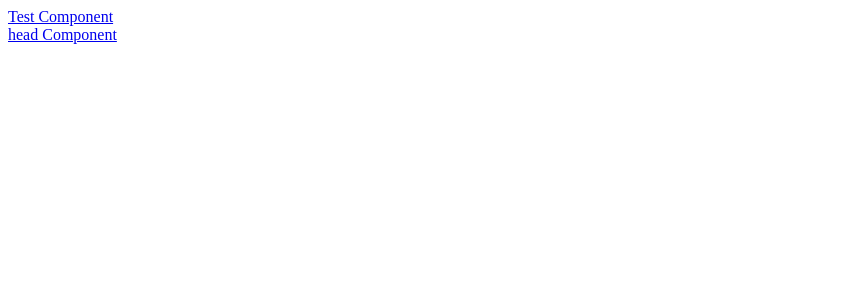
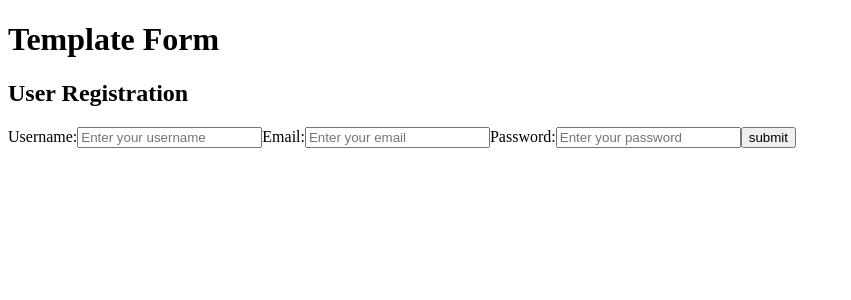
Before and after one commit to ajmalroshan1101/Learning-Angular, an Angular app: page / in a window 1280 px wide. Shown: the top 300 px of the page, without its empty margins (0-851 px from the left). Built offline with nearby package versions, Linux system fonts and the light colour scheme.

Commit message:
ReactiveForm has Created

```diff
--- /dev/null
+++ b/src/app/Common/ReactiveForm/reactiveform.component.html
@@ -0,0 +1,40 @@
+<h1>reactive form</h1>
+
+<form [formGroup]="FMbuilder"
+  (ngSubmit)="submitForm()"
+>
+  <h2>User Registration</h2>
+
+  <label for="username">Username:</label>
+  <input
+    type="text"
+    id="username"
+    name="username"
+    placeholder="Enter your username"
+
+    formControlName="username"
+  />
+
+  <label for="email">Email:</label>
+  <input
+    type="email"
+    id="email"
+    name="email"
+    placeholder="Enter your email"
+
+    formControlName="email"
+  />
+
+  <label for="password">Password:</label>
+  <input
+    type="password"
+    id="password"
+    name="password"
+    placeholder="Enter your password"
+
+    formControlName="password"
+  />
+
+  <button type="submit" value="submit">Register</button>
+
+</form>
--- /dev/null
+++ b/src/app/Common/ReactiveForm/reactiveform.component.ts
@@ -0,0 +1,29 @@
+import { Component,OnInit } from "@angular/core";
+import { FormBuilder, FormControl, FormGroup, Validators } from "@angular/forms";
+
+@Component({
+    selector:'app-reactiveform',
+    templateUrl:'./reactiveform.component.html'
+
+})
+
+export class ReactiveFormComponent implements OnInit{
+
+FMbuilder!:FormGroup
+
+ngOnInit(): void {
+
+    this.FMbuilder = new FormGroup({
+        username: new FormControl(null,[Validators.required]),
+        email: new FormControl(null,[Validators.required,Validators.email]),
+        password: new FormControl(null,[Validators.required])
+    })
+}
+submitForm(){
+    console.log(this.FMbuilder);
+    console.log("click");
+
+
+}
+
+}
--- /dev/null
+++ b/src/app/Common/TemplateForm/templateform.component.html
@@ -0,0 +1,36 @@
+<h1>Template Form</h1>
+
+<form (ngSubmit)="OnSubmitForm()"  #registretion="ngForm">
+  <h2>User Registration</h2>
+
+  <label for="username">Username:</label>
+  <input
+    type="text"
+    id="username"
+    name="username"
+    placeholder="Enter your username"
+    required
+
+  />
+
+  <label for="email">Email:</label>
+  <input
+    type="email"
+    id="email"
+    name="email"
+    placeholder="Enter your email"
+
+  />
+
+  <label for="password">Password:</label>
+  <input
+    type="password"
+    id="password"
+    name="password"
+    placeholder="Enter your password"
+    required
+
+  />
+
+  <input type="submit" name="" id="" value="submit">
+</form>
--- /dev/null
+++ b/src/app/Common/TemplateForm/templateform.component.ts
@@ -0,0 +1,19 @@
+import { Component, ViewChild } from "@angular/core";
+import { NgForm } from "@angular/forms";
+
+@Component({
+    selector:'app-templateform',
+    templateUrl:'./templateform.component.html'
+})
+
+export class TemplateComponentone{
+
+    @ViewChild('registretion') from!:NgForm;
+
+    OnSubmitForm(){
+
+        console.log(this.from);
+
+    }
+
+}
--- a/src/app/Guards/custom.guard.ts
+++ b/src/app/Guards/custom.guard.ts
@@ -1,36 +1,36 @@
-// import { Injectable, inject } from '@angular/core';
-// import { ActivatedRouteSnapshot, CanActivateFn, RouterStateSnapshot, UrlTree ,createUrlTreeFromSnapshot} from '@angular/router';
-// import { CustomServive } from '../service/custom.service';
-// import { Observable } from 'rxjs';
+import { Injectable, inject } from '@angular/core';
+import { ActivatedRouteSnapshot, CanActivateFn, RouterStateSnapshot, UrlTree ,createUrlTreeFromSnapshot} from '@angular/router';
+import { CustomServive } from '../service/custom.service';
+import { Observable } from 'rxjs';
 
-import { inject } from "@angular/core"
-import { Router } from "@angular/router"
+/*import { inject } from "@angular/core"
+import { Router } from "@angular/router"*///for another methoad below
 
-// export const CustomGuard: CanActivateFn = (
-//     route: ActivatedRouteSnapshot,
-//     state: RouterStateSnapshot
-//   ): boolean | UrlTree | Promise<boolean | UrlTree> | Observable<boolean | UrlTree> => {
-//     // Implement your access control logic here
-//     const allowAccess = true; // Replace with your actual condition
+export const CustomGuard: CanActivateFn = (
+    route: ActivatedRouteSnapshot,
+    state: RouterStateSnapshot
+  ): boolean | UrlTree | Promise<boolean | UrlTree> | Observable<boolean | UrlTree> => {
+    // Implement your access control logic here
+    const allowAccess = true; // Replace with your actual condition
 
-//     if (allowAccess) {
-//       return true; // Allow navigation
-//     } else {
-//         return createUrlTreeFromSnapshot(route, ['/headcompo']);// Redirect if condition not met
-//     }
-//   };
+    if (allowAccess) {
+      return true; // Allow navigation
+    } else {
+        return createUrlTreeFromSnapshot(route, ['/headcompo']);// Redirect if condition not met
+    }
+  };
 
 //Another method for the same function
 
-export const CustomGuard = ()=>{
-    const router = inject(Router)
+// export const CustomGuard = ()=>{
+//     const router = inject(Router)
 
-    const allowAccess = true; // Replace with your actual condition
+//     const allowAccess = true; // Replace with your actual condition
 
-        if (allowAccess) {
-      return true; // Allow navigation
-    } else {
-         router.navigate(['/headcompo']);// Redirect if condition not met
-         return false
-    }
-}
+//         if (allowAccess) {
+//       return true; // Allow navigation
+//     } else {
+//          router.navigate(['/headcompo']);// Redirect if condition not met
+//          return false
+//     }
+// }
--- a/src/app/app.component.html
+++ b/src/app/app.component.html
@@ -14,4 +14,8 @@
 <!-- <app-childco (selecteditem)="onselecteditem($event)"></app-childco> -->
 <!-- <p>Selected item: {{ selectedItem }}</p> -->
 
-<router-outlet></router-outlet>
+<!-- <router-outlet></router-outlet> -->
+
+<!-- <app-reactiveform></app-reactiveform>-->
+
+<app-templateform></app-templateform>
```
Also changed, not shown: src/app/app.module.ts (+8 -4 lines).
